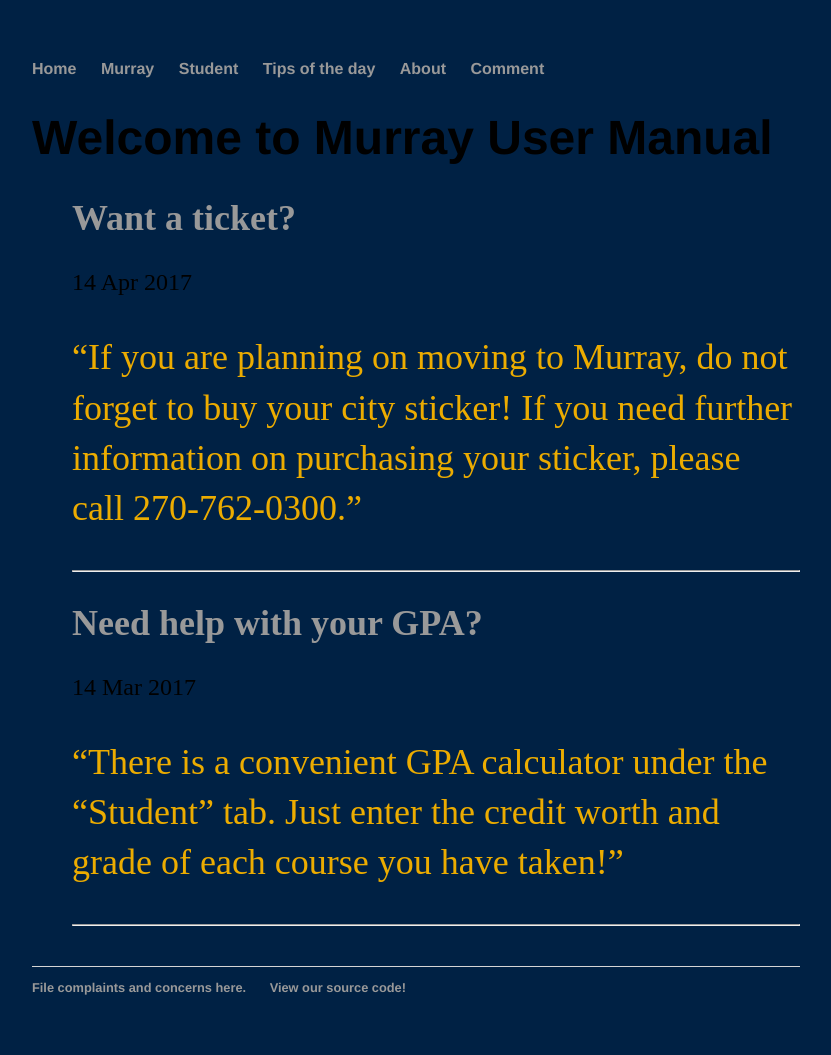
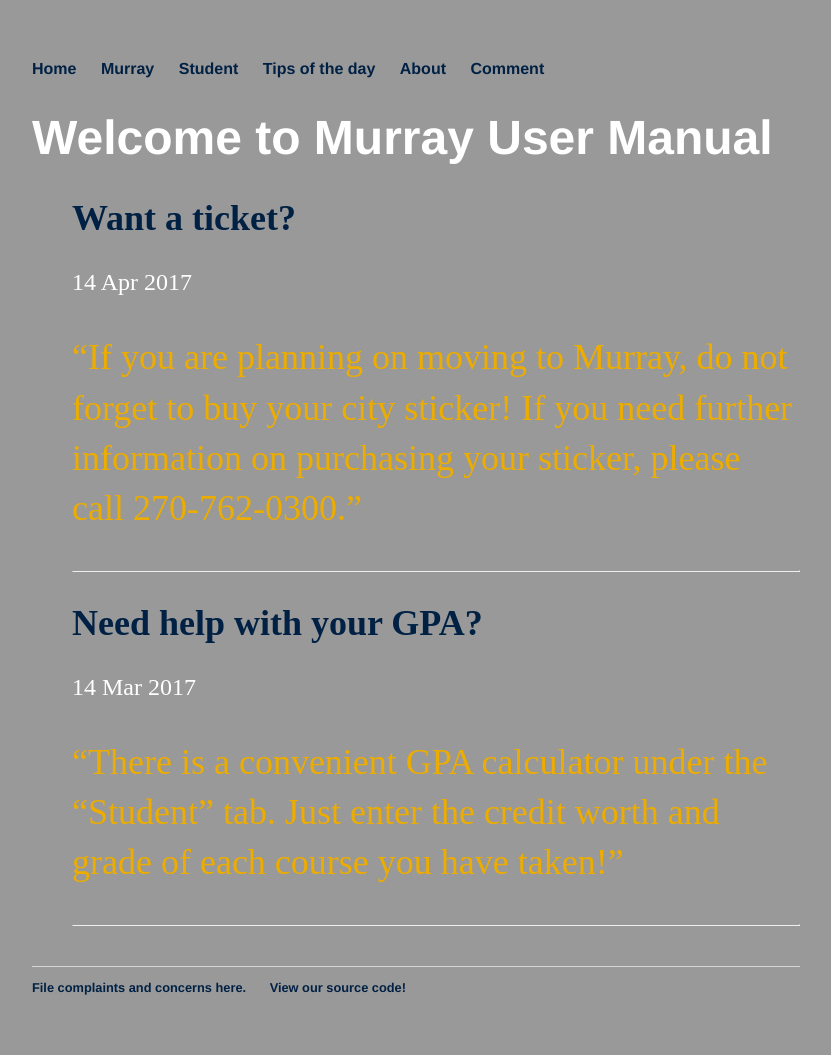
Before and after one commit to rowen2/rowen2.github.io, a Jekyll site: the page built from index.html, in a window 1280 px wide. Shown: the whole page, without its empty margins (224-1055 px from the left). Built offline with Jekyll 4.4.1, drawn with Linux system fonts in a browser that asks for light colours.

Commit message:
Update main.css

```diff
--- a/css/main.css
+++ b/css/main.css
@@ -3,8 +3,8 @@ body {
     width:60%;
     margin-left:auto;
     margin-right:auto;
-    background-color: #002144; /*Navy Blue */
-    color: black;
+    background-color: #999; /*Navy Blue */
+    color: white;
     border: 0px solid white;
 }
 nav ul, footer ul {
@@ -19,7 +19,7 @@ nav ul li, footer ul li {
 }
 a {
     text-decoration: none;
-    color: #999;
+    color: #002144;
 }
 
 #murrayLinks {
```
